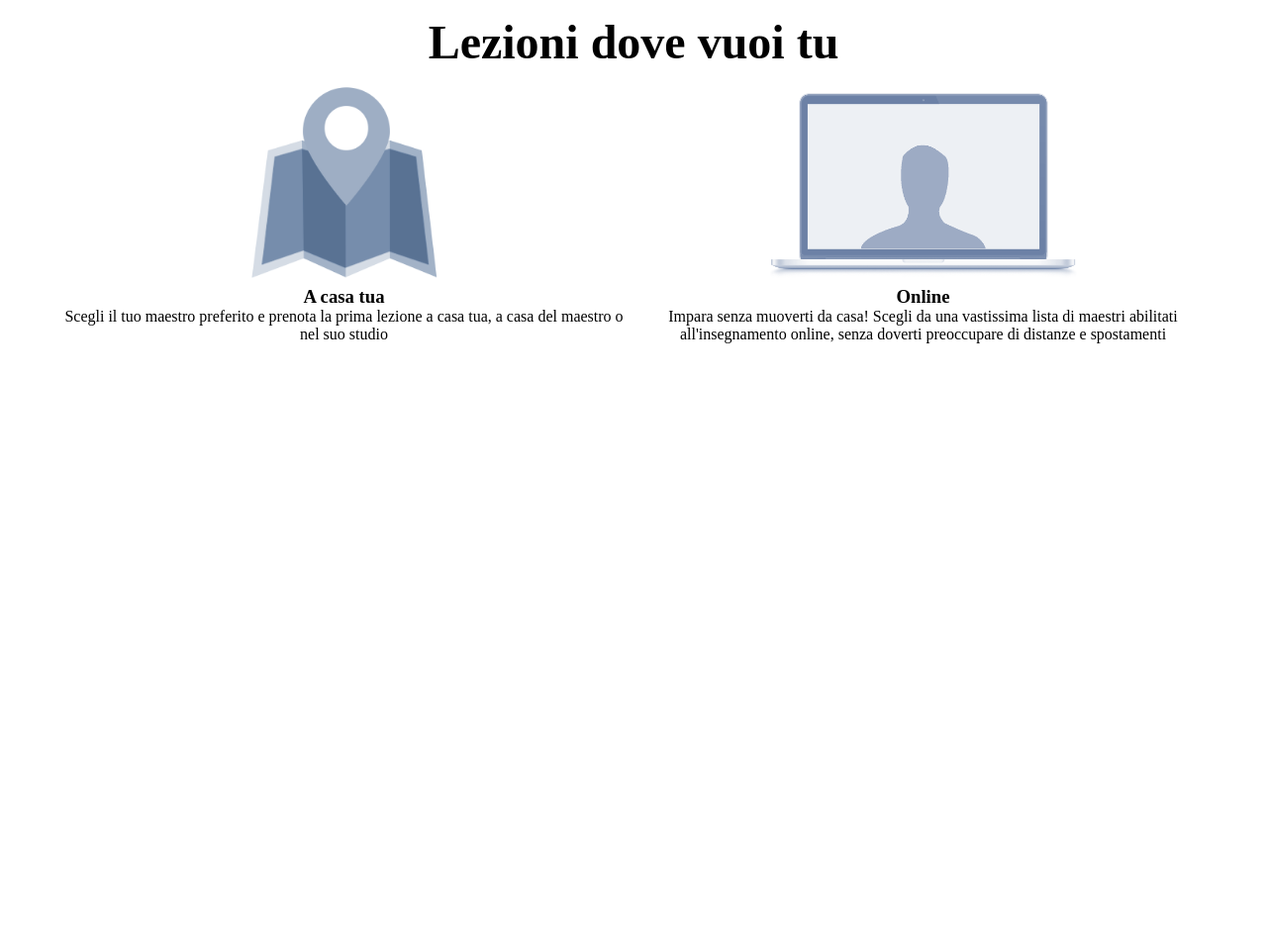
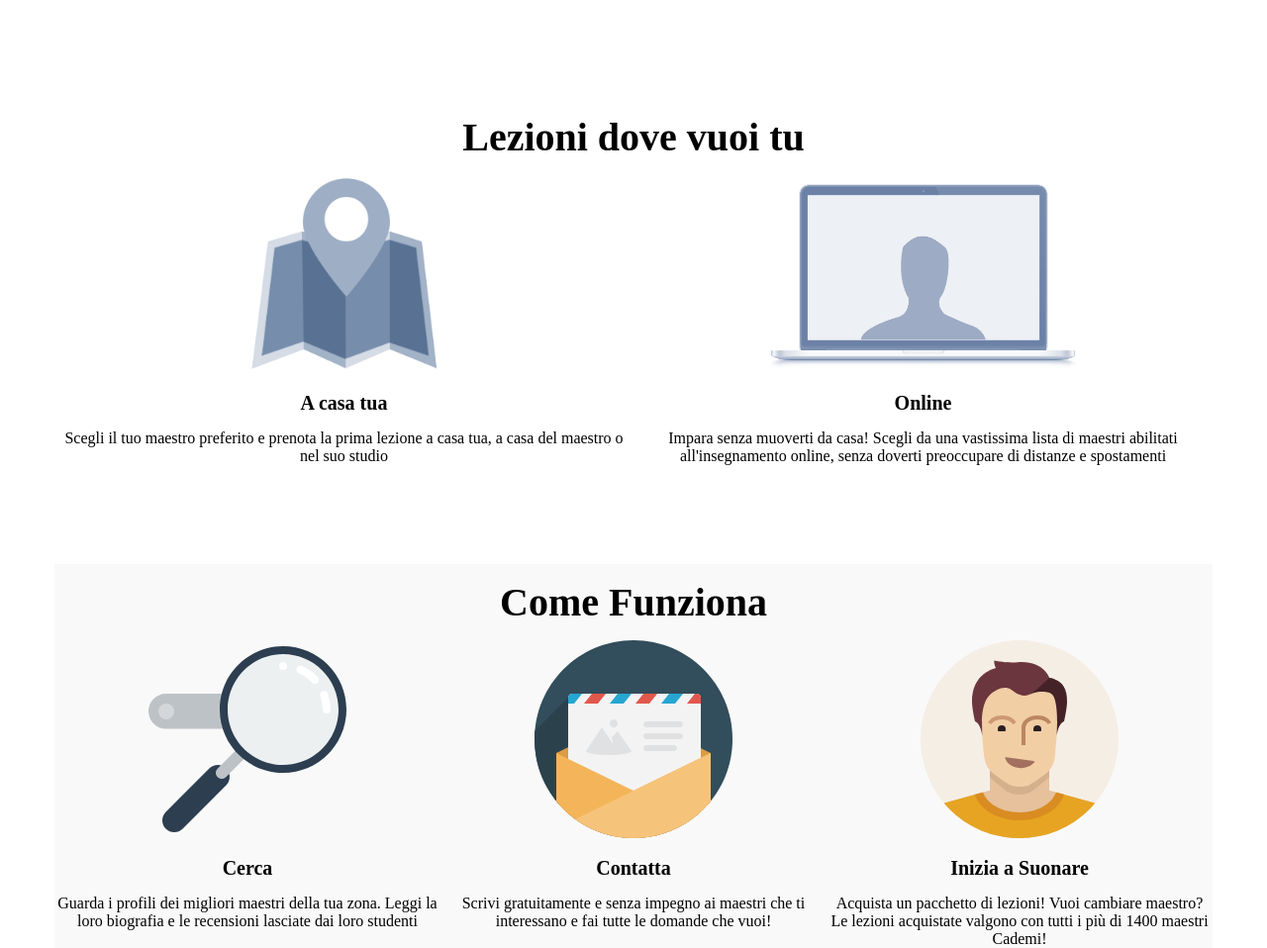
Before and after one commit to lorismatteri/html-css-resp-wannabe-12bool, a plain HTML site: page index.html in a window 1280 px wide. Shown: the whole page at 99% size. Before the commit the page ends 800 px from the top, so only its background shows below. Drawn offline with Linux system fonts and the light colour scheme.

Commit message:
Aggiunta seconda sezione

```diff
--- a/css/style.css
+++ b/css/style.css
@@ -1,7 +1,7 @@
 #title {
   text-align: center;
-  font-size: 1.5em;
-  margin: 15px 0;
+  font-size: 1.25em;
+  padding: 15px 0;
 }
 
 #lezioni .row img {
@@ -9,10 +9,23 @@
   margin: 0 auto;
 }
 
-#lezioni {
+#lezioni, #steps {
   text-align: center;
 }
 
 img {
   height: 200px;
 }
+
+h3 {
+  padding: 15px 0;
+  font-size: 1.25em;
+}
+
+.bg_grey {
+  background-color: #f9f9f9;
+}
+
+.mt_100 {
+  margin-top: 100px;
+}
--- a/index.html
+++ b/index.html
@@ -11,7 +11,7 @@
 
     <div class="container">
 
-      <div id="title" class="row">
+      <div id="title" class="row mt_100">
 
         <div class="col-lg-12">
           <h1>Lezioni dove vuoi tu</h1>
@@ -41,6 +41,43 @@
       </div>
       <!-- /LEZIONI -->
 
+      <div id="title" class="row bg_grey mt_100">
+
+        <div class="col-lg-12">
+          <h1>Come Funziona</h1>
+        </div>
+      </div>
+      <!-- /2nd ROW TITLE -->
+
+      <div id="steps" class="row bg_grey">
+
+        <div class="col-lg-4">
+          <img src="img/search.svg" alt="">
+          <h3>Cerca</h3>
+          <p>
+            Guarda i profili dei migliori maestri della tua zona. Leggi la loro biografia e le recensioni lasciate dai loro studenti
+          </p>
+        </div>
+
+        <div class="col-lg-4">
+          <img src="img/letter.svg" alt="">
+          <h3>Contatta</h3>
+          <p>
+            Scrivi gratuitamente e senza impegno ai maestri che ti interessano e fai tutte le domande che vuoi!
+          </p>
+        </div>
+
+        <div class="col-lg-4">
+          <img src="img/male.svg" alt="">
+          <h3>Inizia a Suonare</h3>
+          <p>
+            Acquista un pacchetto di lezioni! Vuoi cambiare maestro? Le lezioni acquistate valgono con tutti i più di 1400 maestri Cademi!
+          </p>
+        </div>
+
+      </div>
+      <!-- /STEPS -->
+
     </div>
     <!-- /CONTAINER -->
 
```
